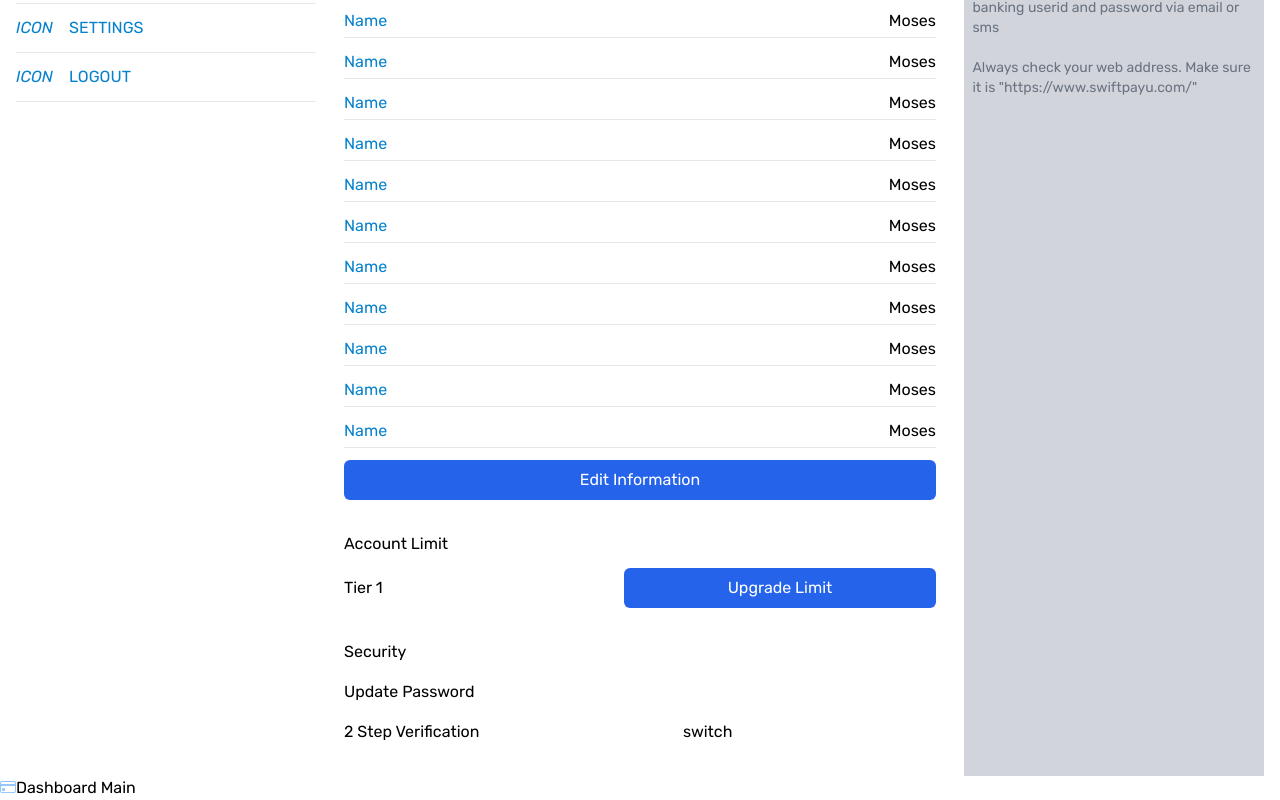
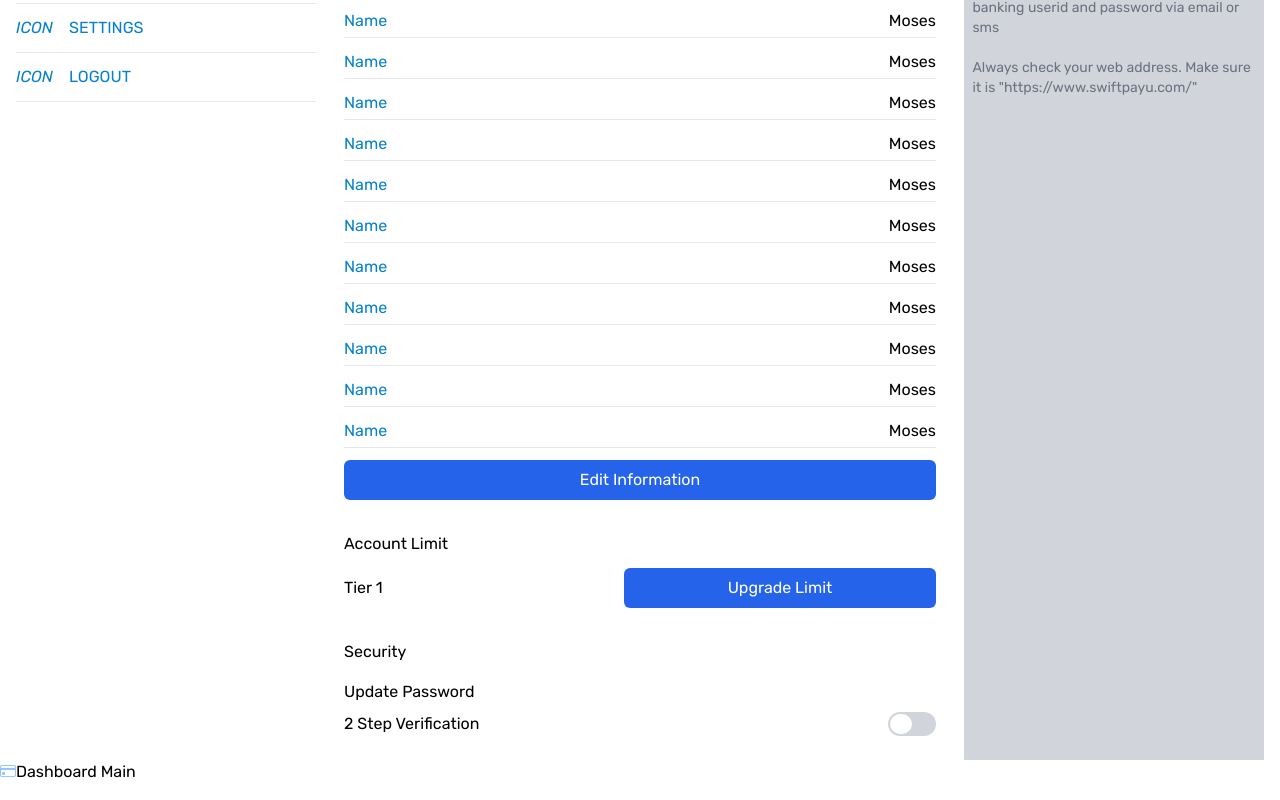
Before and after one commit to ssi-lib/zenithpayu, a React (Vite) app: page /account/settings in a window 1280 px wide. Shown: the part 560-1360 px from the top of the page. Built offline with nearby package versions, Linux system fonts and the light colour scheme.

Commit message:
add the switch component to accounts page component ui

```diff
--- a/src/pages/account/Settings.jsx
+++ b/src/pages/account/Settings.jsx
@@ -1,4 +1,5 @@
 import Button from "./components/ui/Button"
+import Switch from "./components/ui/Switch"
 
 function Settings() {
   const userInfo = [
@@ -59,7 +60,7 @@ function Settings() {
           <h3>Update Password</h3>
           <div className="flex justify-between items-center">
             <span className='whitespace-nowrap'>2 Step Verification</span>
-            <Button textContent={'switch'} />
+            <Switch />
           </div>
         </div>
       </div>
--- /dev/null
+++ b/src/pages/account/components/ui/Switch.jsx
@@ -0,0 +1,27 @@
+import {useState} from 'react'
+
+function Switch () {
+    const [toggled, setToggle] = useState(false);
+
+    const style_toggle_true = "p-[10px] w-[50%] rounded-full  bg-white"
+    const container_style_toggle_true = "switch_con w-12 bg-gray-300 p-[2px] rounded-full"
+
+    function handleSwitchClick(e){
+        setToggle(t=>!t)
+    }
+
+  return (
+    <div className={
+                toggled
+                ?container_style_toggle_true + " bg-pri" :container_style_toggle_true}>
+        <div className={
+            toggled
+            ?style_toggle_true + " ml-auto"
+            :style_toggle_true}
+            onClick={handleSwitchClick}
+            ></div>
+    </div>
+  )
+}
+
+export default Switch
```
